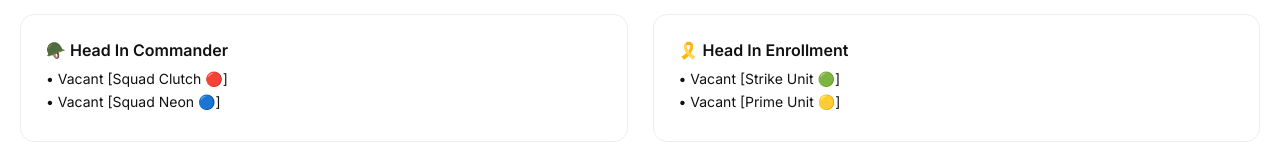
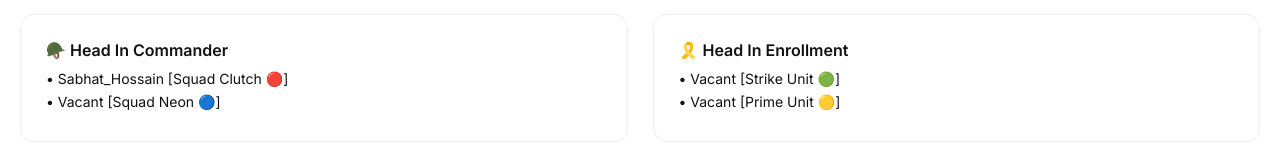
Before and after one commit to nightmarecommunity2025/Nightmare, a plain HTML site: page leadership.html in a window 1280 px wide. Shown: the part 285-445 px from the top of the page. Drawn offline with Linux system fonts and the light colour scheme.

Commit message:
Update leadership.html

```diff
--- a/leadership.html
+++ b/leadership.html
@@ -100,7 +100,7 @@ header {
   <div class="cards">
     <div class="card">
       <div class="title">🪖 Head In Commander</div>
-      <div class="role">• Vacant [Squad Clutch 🔴]</div>
+      <div class="role">• Sabhat_Hossain [Squad Clutch 🔴]</div>
       <div class="role">• Vacant [Squad Neon 🔵]</div>
     </div>
 
```
